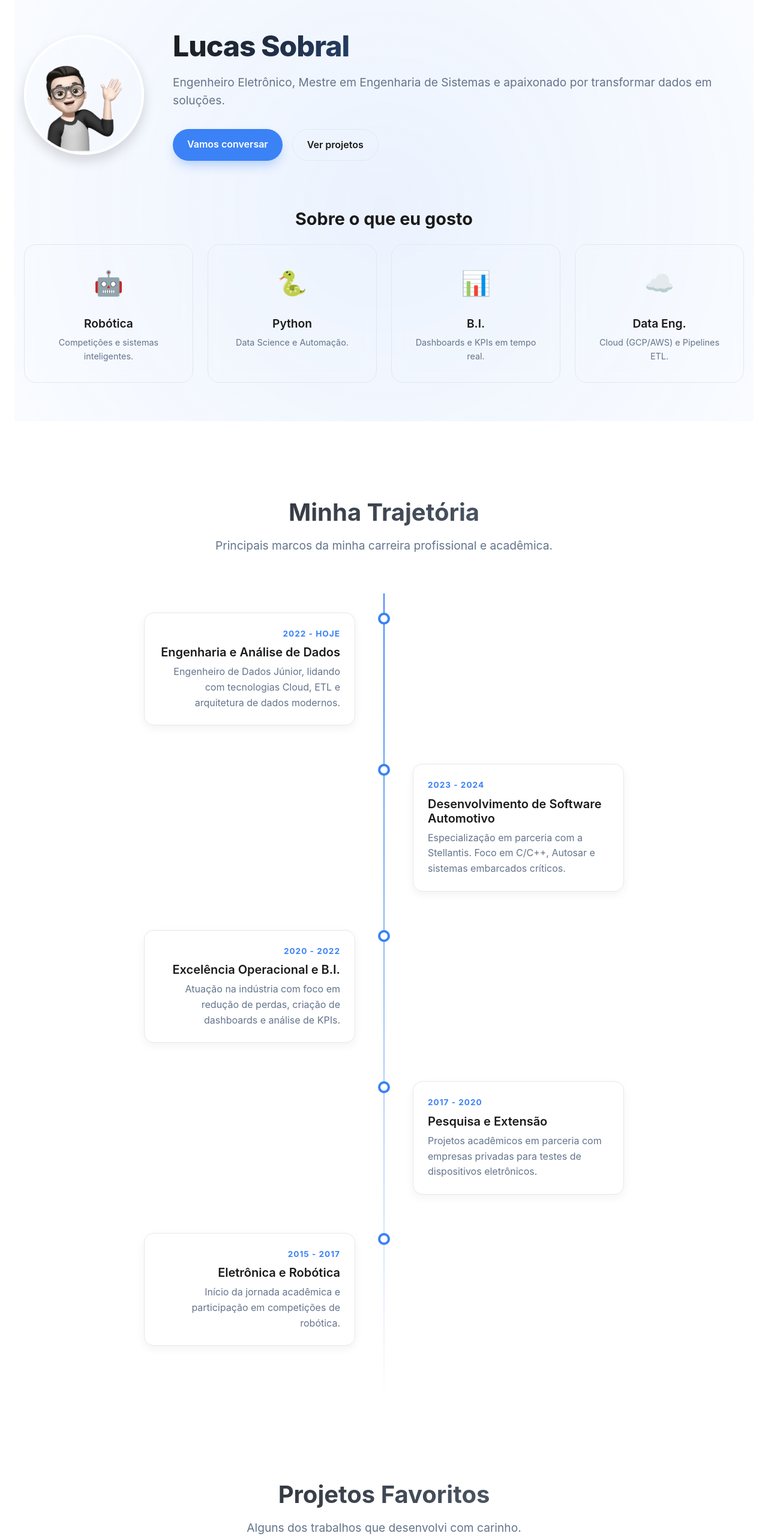
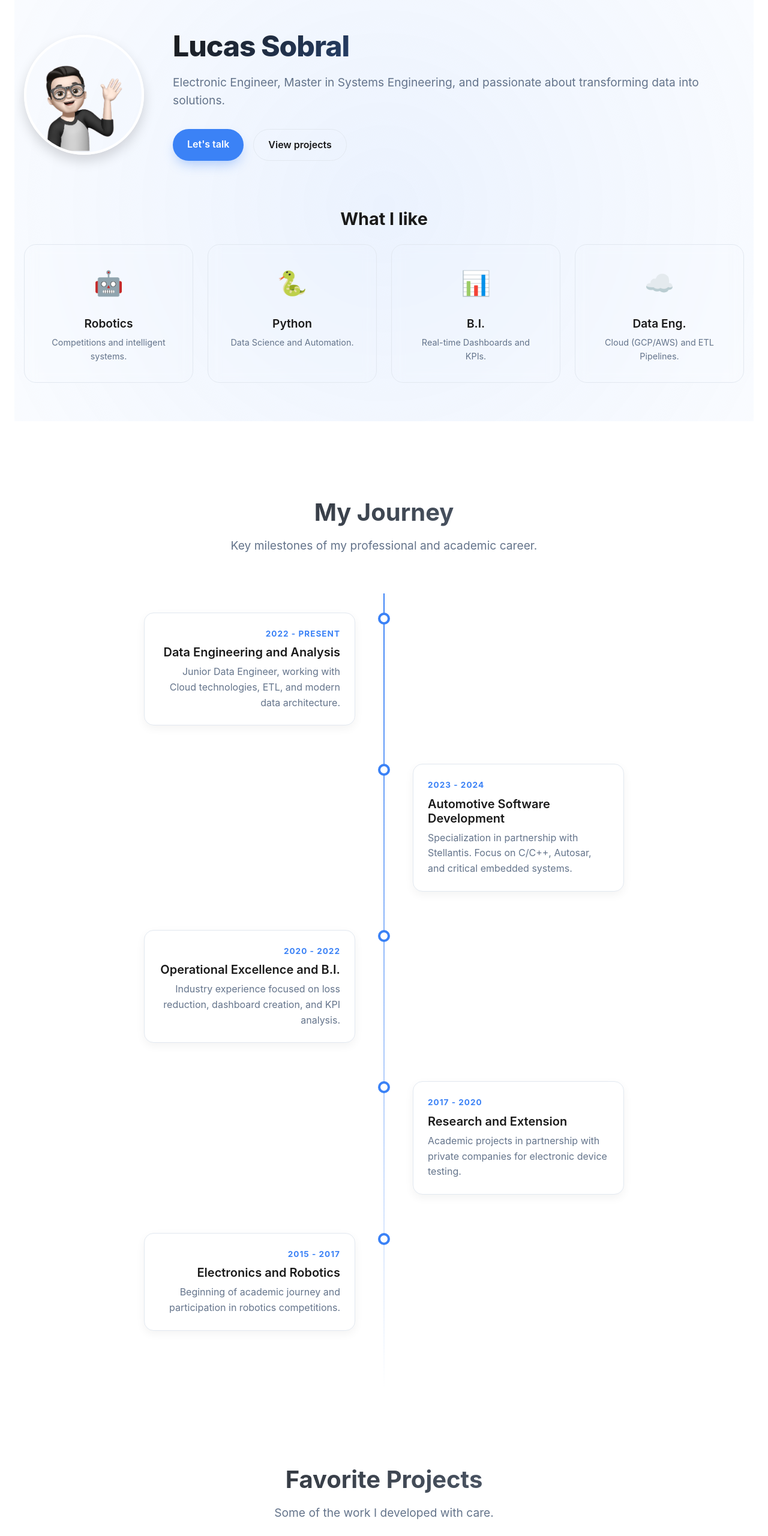
Before and after one commit to lucasbral/lucasbral.github.io, an Astro site: page /about in a window 1280 px wide. Shown: the part 80-2640 px from the top of the page at 60% size. Built offline with nearby package versions, Linux system fonts and the light colour scheme; Astro itself is replaced by a stand-in of ours.

Commit message:
translated about

```diff
--- a/src/components/about/Hero.astro
+++ b/src/components/about/Hero.astro
@@ -19,34 +19,34 @@ const { title, subtitle, image } = Astro.props;
                 <h1>{title}</h1>
                 <p class="subtitle">{subtitle}</p>
                 <div class="actions">
-                    <a href="#contact" class="btn-primary">Vamos conversar</a>
-                    <a href="#projects" class="btn-secondary">Ver projetos</a>
+                    <a href="#contact" class="btn-primary">Let's talk</a>
+                    <a href="#projects" class="btn-secondary">View projects</a>
                 </div>
             </div>
         </div>
 
         <div class="skills-section">
-            <h2 class="skills-title">Sobre o que eu gosto</h2>
+            <h2 class="skills-title">What I like</h2>
             <div class="skills-grid">
                 <div class="skill-card">
                     <div class="icon">🤖</div>
-                    <h3>Robótica</h3>
-                    <p>Competições e sistemas inteligentes.</p>
+                    <h3>Robotics</h3>
+                    <p>Competitions and intelligent systems.</p>
                 </div>
                 <div class="skill-card">
                     <div class="icon">🐍</div>
                     <h3>Python</h3>
-                    <p>Data Science e Automação.</p>
+                    <p>Data Science and Automation.</p>
                 </div>
                 <div class="skill-card">
                     <div class="icon">📊</div>
                     <h3>B.I.</h3>
-                    <p>Dashboards e KPIs em tempo real.</p>
+                    <p>Real-time Dashboards and KPIs.</p>
                 </div>
                 <div class="skill-card">
                     <div class="icon">☁️</div>
                     <h3>Data Eng.</h3>
-                    <p>Cloud (GCP/AWS) e Pipelines ETL.</p>
+                    <p>Cloud (GCP/AWS) and ETL Pipelines.</p>
                 </div>
             </div>
         </div>
--- a/src/components/about/ProjectCard.astro
+++ b/src/components/about/ProjectCard.astro
@@ -35,7 +35,7 @@ const {
         {
             link && (
                 <a href={link} target="_blank" class="project-btn">
-                    Ver Projeto <span class="arrow">→</span>
+                    View Project <span class="arrow">→</span>
                 </a>
             )
         }
--- a/src/pages/about.astro
+++ b/src/pages/about.astro
@@ -6,78 +6,75 @@ import ProjectCard from "../components/about/ProjectCard.astro";
 
 const timelineItems = [
     {
-        title: "Engenharia e Análise de Dados",
-        date: "2022 - Hoje",
+        title: "Data Engineering and Analysis",
+        date: "2022 - Present",
         description:
-            "Engenheiro de Dados Júnior, lidando com tecnologias Cloud, ETL e arquitetura de dados modernos.",
+            "Junior Data Engineer, working with Cloud technologies, ETL, and modern data architecture.",
     },
     {
-        title: "Desenvolvimento de Software Automotivo",
+        title: "Automotive Software Development",
         date: "2023 - 2024",
         description:
-            "Especialização em parceria com a Stellantis. Foco em C/C++, Autosar e sistemas embarcados críticos.",
+            "Specialization in partnership with Stellantis. Focus on C/C++, Autosar, and critical embedded systems.",
     },
     {
-        title: "Excelência Operacional e B.I.",
+        title: "Operational Excellence and B.I.",
         date: "2020 - 2022",
         description:
-            "Atuação na indústria com foco em redução de perdas, criação de dashboards e análise de KPIs.",
+            "Industry experience focused on loss reduction, dashboard creation, and KPI analysis.",
     },
     {
-        title: "Pesquisa e Extensão",
+        title: "Research and Extension",
         date: "2017 - 2020",
         description:
-            "Projetos acadêmicos em parceria com empresas privadas para testes de dispositivos eletrônicos.",
+            "Academic projects in partnership with private companies for electronic device testing.",
     },
     {
-        title: "Eletrônica e Robótica",
+        title: "Electronics and Robotics",
         date: "2015 - 2017",
         description:
-            "Início da jornada acadêmica e participação em competições de robótica.",
+            "Beginning of academic journey and participation in robotics competitions.",
     },
 ];
 ---
 
 <Layout
-    title="Sobre Mim - Lucas Sobral"
-    description="Conheça mais sobre Lucas Sobral, Engenheiro e Desenvolvedor."
+    title="About Me - Lucas Sobral"
+    description="Learn more about Lucas Sobral, Engineer and Developer."
     fullWidth={true}
 >
     <main class="about-page">
         <Hero
             title="Lucas Sobral"
-            subtitle="Engenheiro Eletrônico, Mestre em Engenharia de Sistemas e apaixonado por transformar dados em soluções."
+            subtitle="Electronic Engineer, Master in Systems Engineering, and passionate about transforming data into solutions."
             image="/img/eu.png"
         />
 
         <section id="trajectory" class="section-container">
             <div class="section-header">
-                <h2>Minha Trajetória</h2>
-                <p>
-                    Principais marcos da minha carreira profissional e
-                    acadêmica.
-                </p>
+                <h2>My Journey</h2>
+                <p>Key milestones of my professional and academic career.</p>
             </div>
             <Timeline items={timelineItems} />
         </section>
 
         <section id="projects" class="section-container">
             <div class="section-header">
-                <h2>Projetos Favoritos</h2>
-                <p>Alguns dos trabalhos que desenvolvi com carinho.</p>
+                <h2>Favorite Projects</h2>
+                <p>Some of the work I developed with care.</p>
             </div>
 
             <ProjectCard
-                title="Engenharia de Dados com GCP"
+                title="Data Engineering with GCP"
                 subtitle="Google Cloud Platform & Big Data"
-                description="Dashboard no Looker Studio com dados do INMET, tratados com Pandas/Pyspark e Apache Beam na GCP. Um pipeline completo de ponta a ponta."
+                description="Looker Studio dashboard with INMET data, processed with Pandas/PySpark and Apache Beam on GCP. A complete end-to-end pipeline."
                 image="/img/data-eng.png"
             />
 
             <ProjectCard
                 title="Airflow & Spotify API"
-                subtitle="Automação & ETL"
-                description="Automatização da extração diária das top 50 músicas do Spotify utilizando Apache Airflow e armazenamento NoSQL com MongoDB."
+                subtitle="Automation & ETL"
+                description="Automation of daily extraction of Spotify top 50 songs using Apache Airflow and NoSQL storage with MongoDB."
                 image="/img/airflow.png"
                 link="https://github.com/lucasbral/spotify_pipeline"
                 reverse={true}
@@ -86,7 +83,7 @@ const timelineItems = [
             <ProjectCard
                 title="Futscrap"
                 subtitle="Webscraping & Python"
-                description="Script em Python utilizando Selenium e BeautifulSoup para extrair estatísticas detalhadas de jogadores da plataforma Opta Player Stats."
+                description="Python script using Selenium and BeautifulSoup to extract detailed player statistics from Opta Player Stats platform."
                 image="/img/scrap.png"
                 link="https://github.com/lucasbral/fut_scrap"
             />
@@ -94,7 +91,7 @@ const timelineItems = [
             <ProjectCard
                 title="Streamlit & DuckDB"
                 subtitle="High-Performance Data App"
-                description="Aplicação interativa para análise de dados legados (Firebird/Parquet) usando DuckDB e Streamlit, otimizada para hardware de baixo recurso (2 vCPUs)."
+                description="Interactive application for legacy data analysis (Firebird/Parquet) using DuckDB and Streamlit, optimized for low-resource hardware (2 vCPUs)."
                 image="/img/streamlit-duckdb.png"
                 reverse={true}
             />
@@ -102,17 +99,17 @@ const timelineItems = [
             <ProjectCard
                 title="AWS Serverless Pipeline"
                 subtitle="Lambda, DynamoDB & EventBridge"
-                description="Pipeline de dados serverless automatizado para ingestão de dados da API Yu-Gi-Oh! no DynamoDB com agendamento diário via EventBridge."
+                description="Automated serverless data pipeline for Yu-Gi-Oh! API data ingestion into DynamoDB with daily scheduling via EventBridge."
                 image="/img/aws-pipeline.png"
             />
         </section>
 
         <section id="contact" class="section-container contact-section">
             <div class="contact-box">
-                <h2>Vamos Conversar?</h2>
+                <h2>Let's Talk?</h2>
                 <p>
-                    Estou sempre aberto a novas oportunidades e ideias. Entre em
-                    contato!
+                    I'm always open to new opportunities and ideas. Get in
+                    touch!
                 </p>
                 <div class="social-links">
                     <a
```
